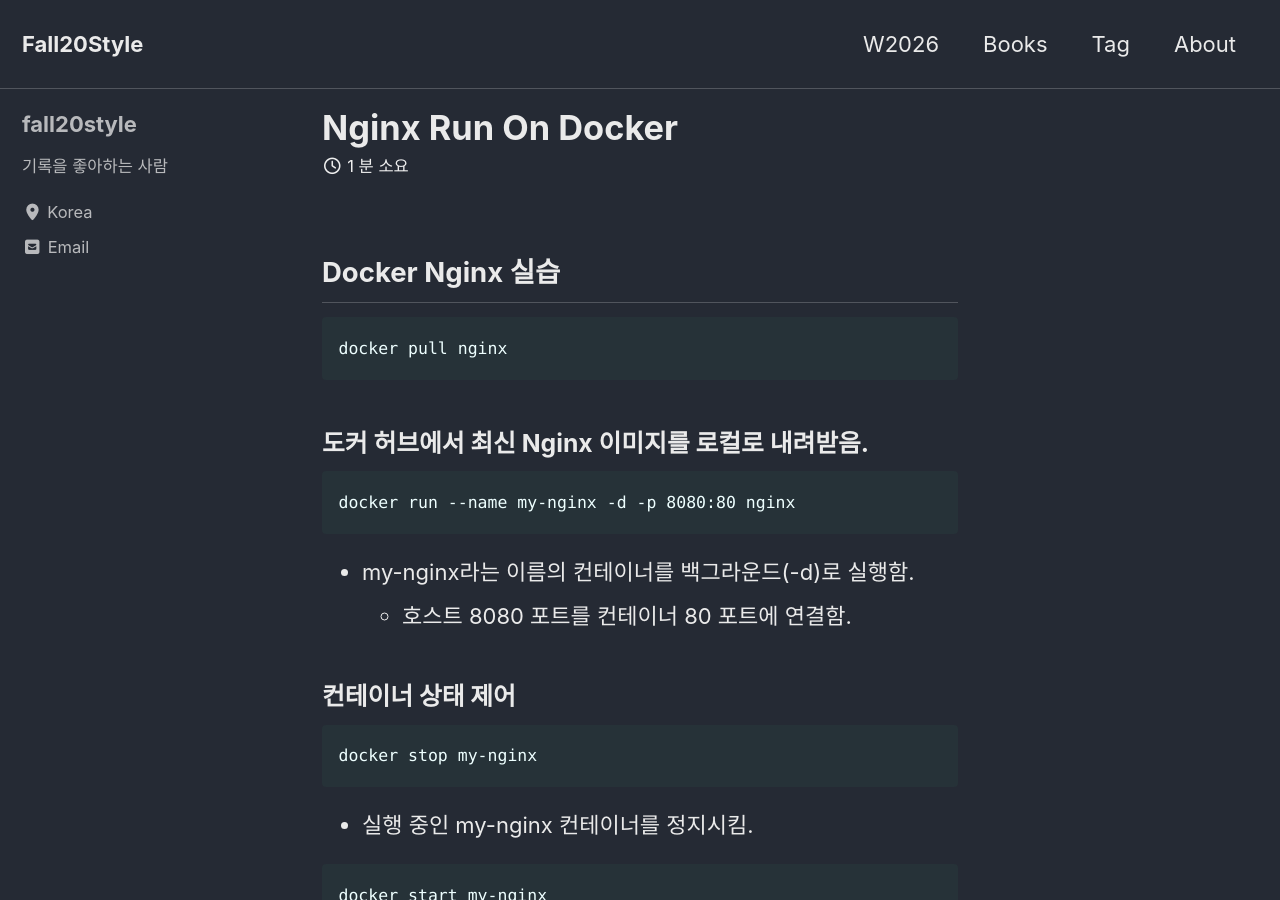
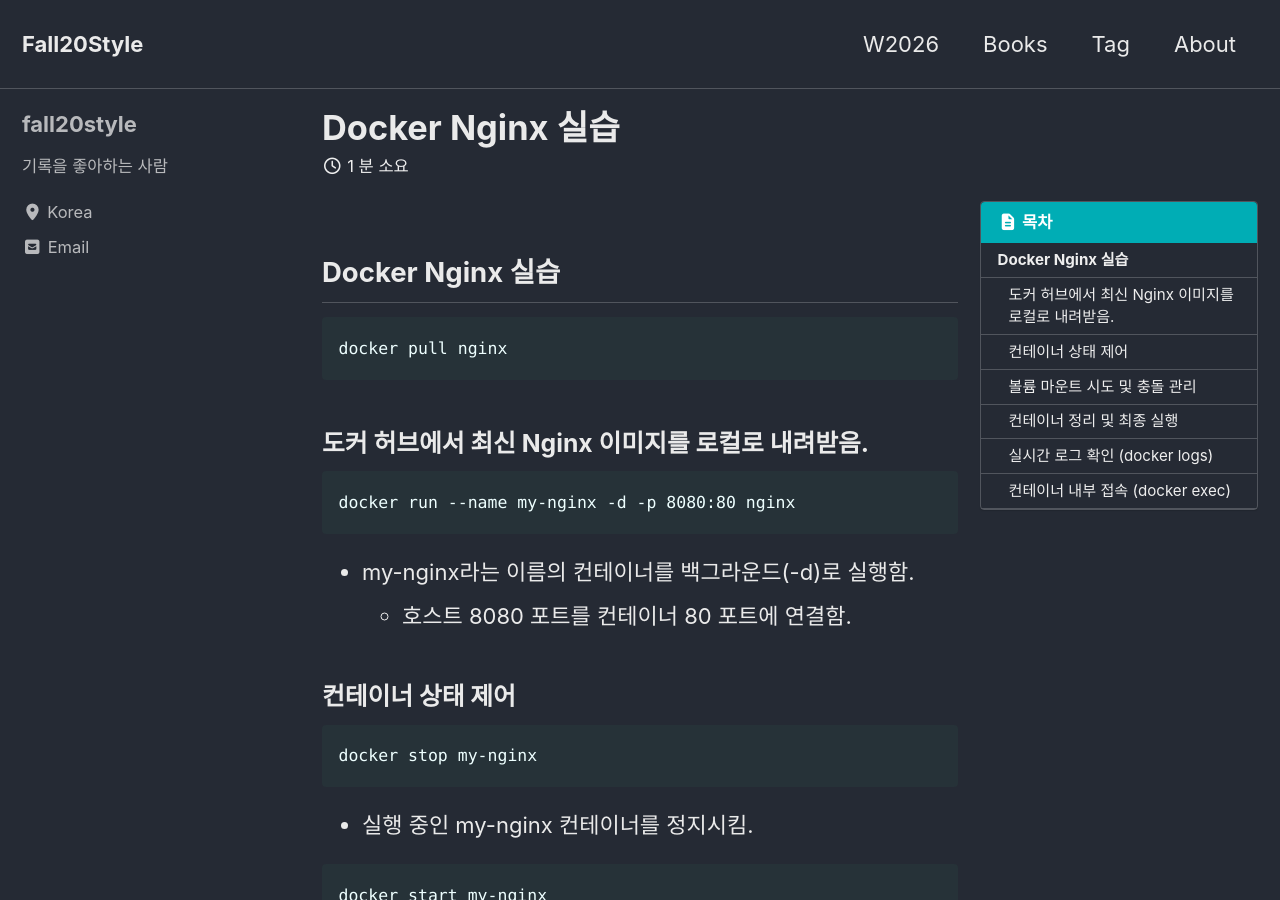
Before and after one commit to fall20style/fall20style.github.io, a Jekyll site: the page built from _posts/2026-03-29-nginx-run-on-docker.md, in a window 1280 px wide and 900 px high. Built offline with Jekyll 4.4.1, drawn with Linux system fonts in a browser that asks for light colours; cached includes are drawn as plain includes.

Commit message:
Update 2026-03-29-nginx-run-on-docker.md

````diff
--- a/_posts/2026-03-29-nginx-run-on-docker.md
+++ b/_posts/2026-03-29-nginx-run-on-docker.md
@@ -1,3 +1,21 @@
+---
+title: Docker Nginx 실습
+layout: single
+author_profile: true
+read_time: true
+comments: true
+share: true
+related: true
+popular: true
+tags:
+  - Emacs
+categories:
+toc: true
+toc_sticky: true
+toc_label: 목차
+description: desc가 여기에
+---
+
 ## Docker Nginx 실습
 
 ```
````
